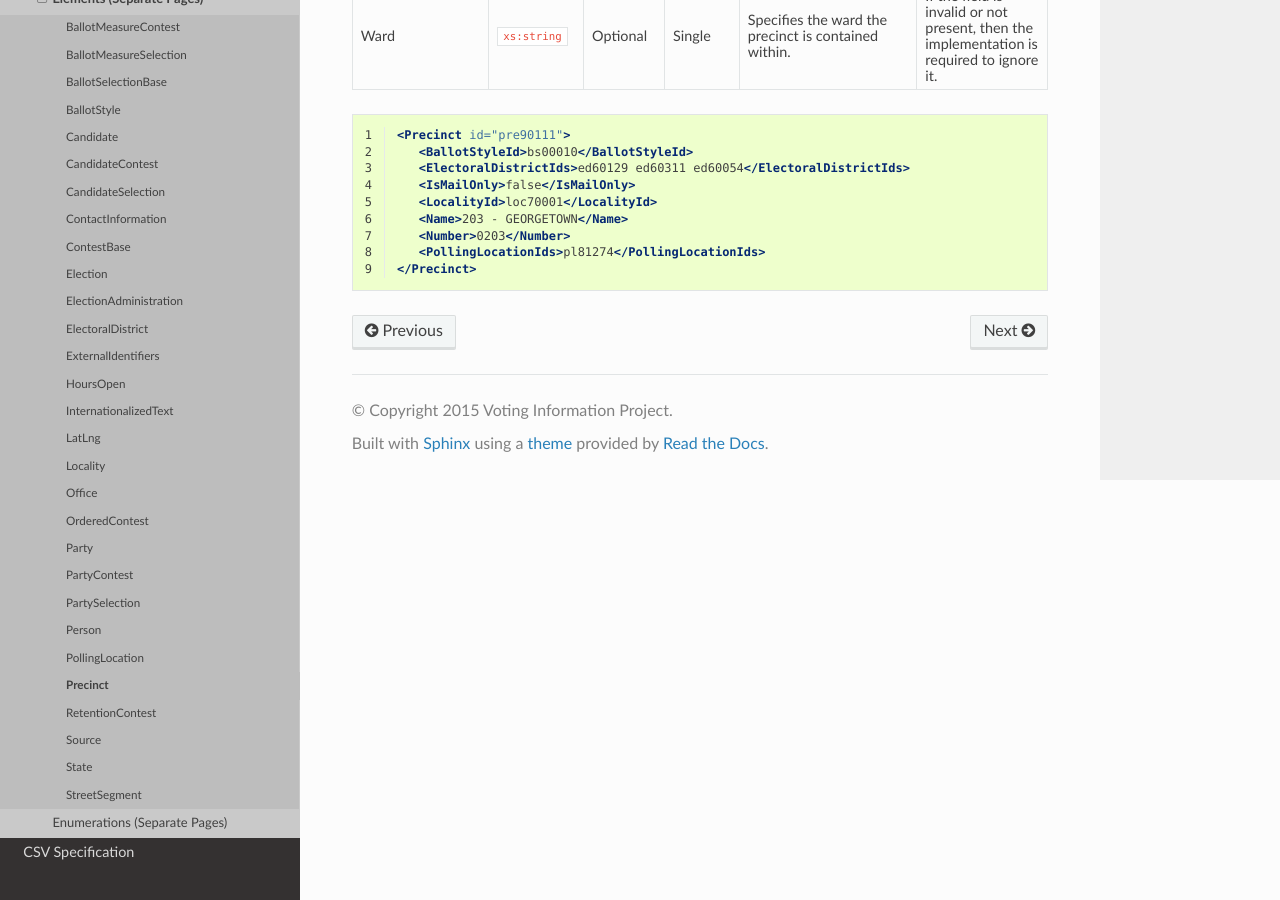
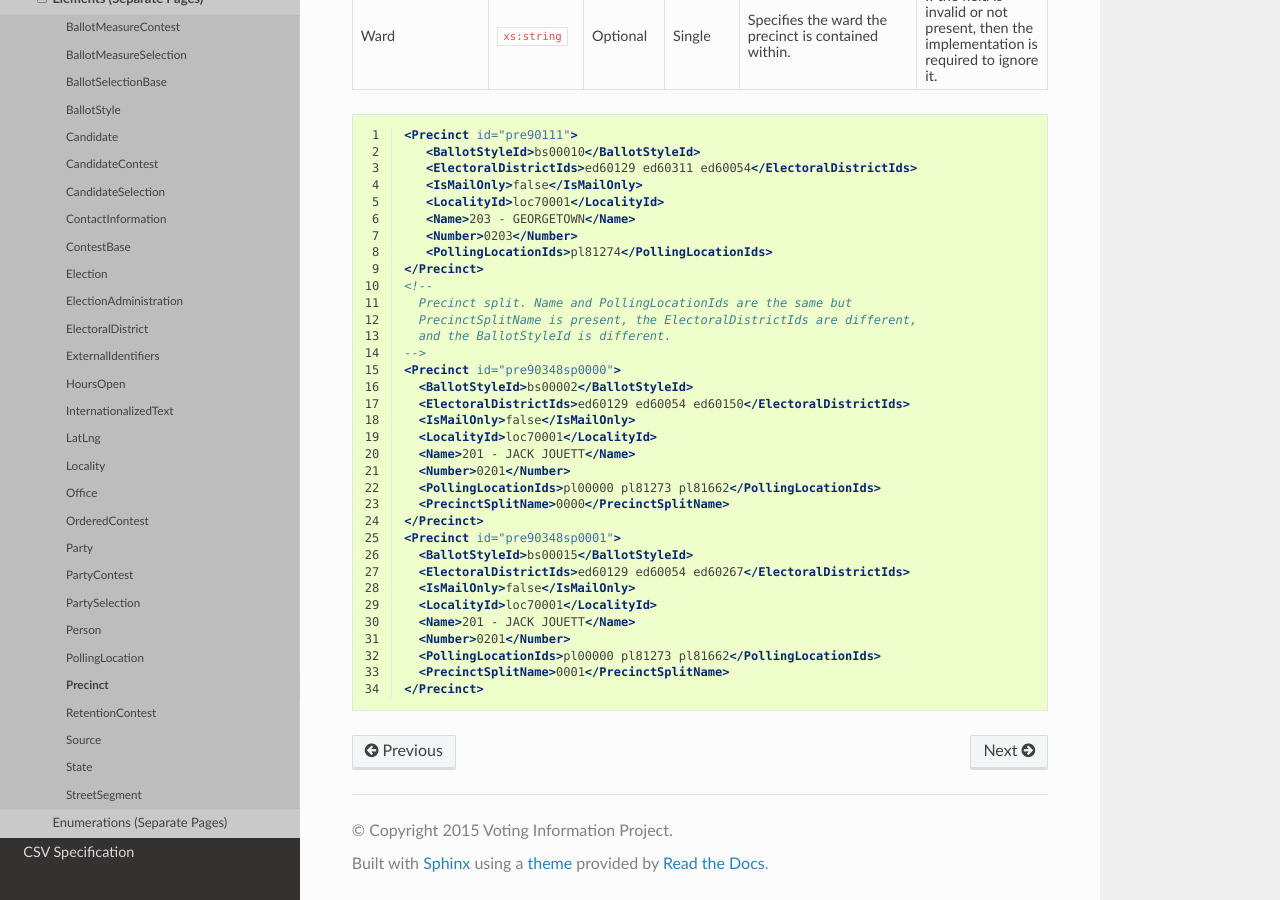
Before and after one commit to votinginfoproject/vip-specification, a Sphinx documentation site: the page built from docs/built_rst/xml/elements/precinct.rst, in a window 1280 px wide and 900 px high, scrolled down 1610 px. Built offline with Sphinx 7.4.7 and the Read the Docs theme 2.0.0, drawn with Linux system fonts in a browser that asks for light colours.

Commit message:
Update the documentation to include a PrecinctSplit example.

```diff
--- a/docs/built_rst/xml/elements/precinct.rst
+++ b/docs/built_rst/xml/elements/precinct.rst
@@ -85,3 +85,28 @@ non-required fields is fine).
       <Number>0203</Number>
       <PollingLocationIds>pl81274</PollingLocationIds>
    </Precinct>
+   <!--
+     Precinct split. Name and PollingLocationIds are the same but
+     PrecinctSplitName is present, the ElectoralDistrictIds are different,
+     and the BallotStyleId is different.
+   -->
+   <Precinct id="pre90348sp0000">
+     <BallotStyleId>bs00002</BallotStyleId>
+     <ElectoralDistrictIds>ed60129 ed60054 ed60150</ElectoralDistrictIds>
+     <IsMailOnly>false</IsMailOnly>
+     <LocalityId>loc70001</LocalityId>
+     <Name>201 - JACK JOUETT</Name>
+     <Number>0201</Number>
+     <PollingLocationIds>pl00000 pl81273 pl81662</PollingLocationIds>
+     <PrecinctSplitName>0000</PrecinctSplitName>
+   </Precinct>
+   <Precinct id="pre90348sp0001">
+     <BallotStyleId>bs00015</BallotStyleId>
+     <ElectoralDistrictIds>ed60129 ed60054 ed60267</ElectoralDistrictIds>
+     <IsMailOnly>false</IsMailOnly>
+     <LocalityId>loc70001</LocalityId>
+     <Name>201 - JACK JOUETT</Name>
+     <Number>0201</Number>
+     <PollingLocationIds>pl00000 pl81273 pl81662</PollingLocationIds>
+     <PrecinctSplitName>0001</PrecinctSplitName>
+   </Precinct>
```
Also changed, not shown: docs/built_rst/xml/single_page.rst (+25 -0 lines), docs/yaml/elements/precinct.yaml (+25 -0 lines).
